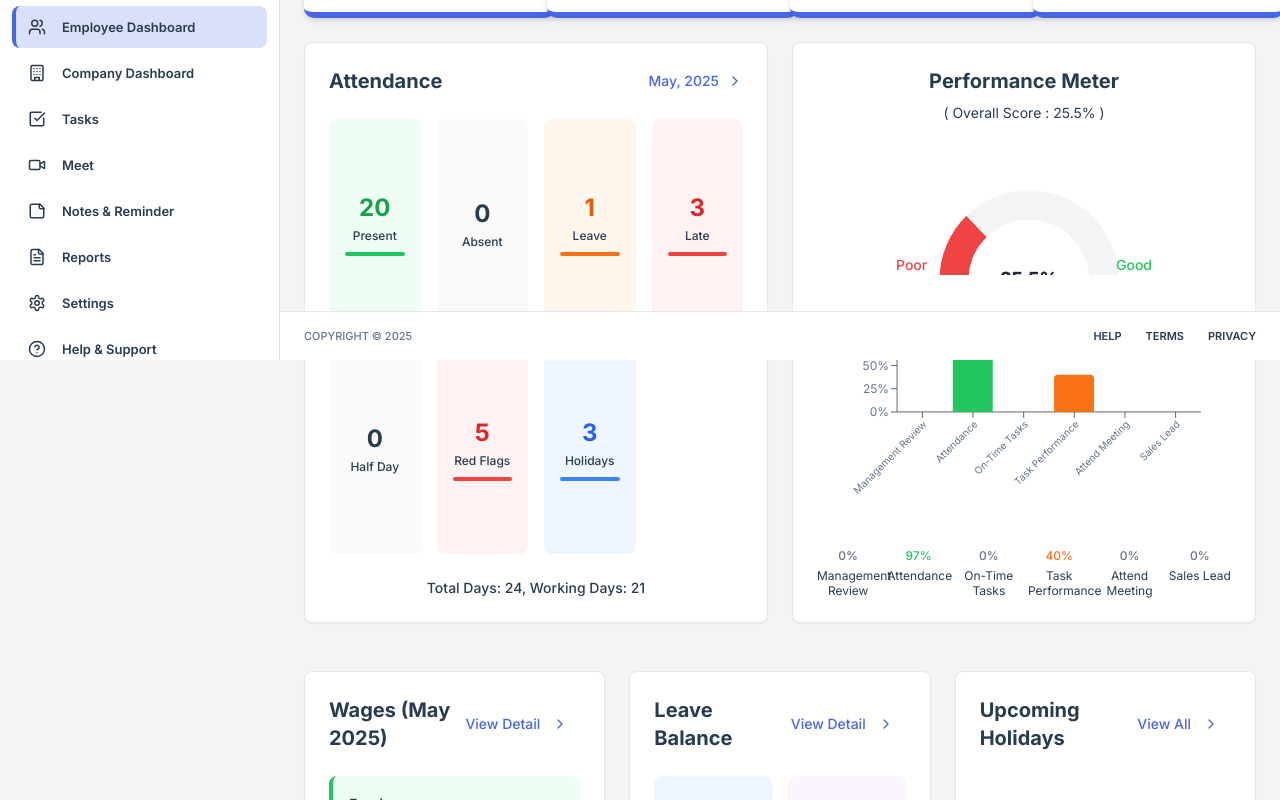
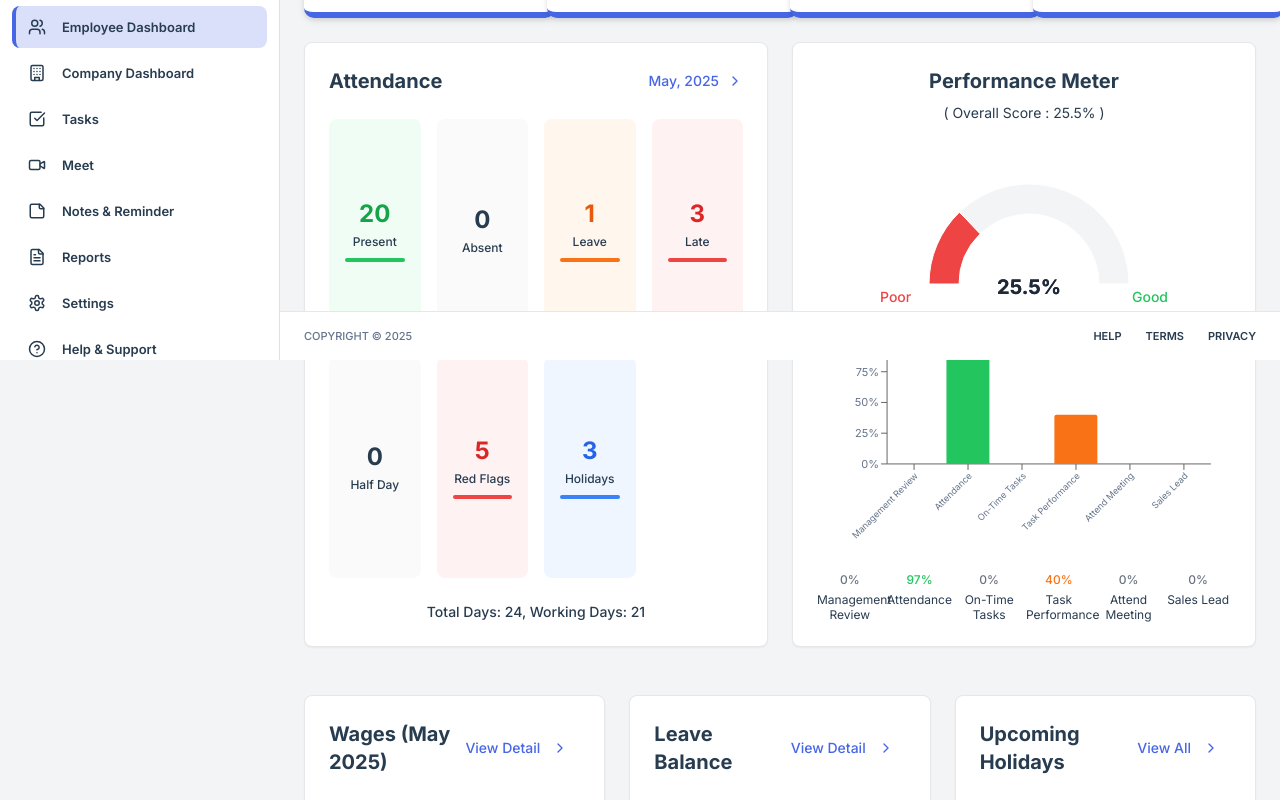
Before and after one commit to soumya85/webpanelEasyDo, a React (Vite) app: page /employee-dashboard in a window 1280 px wide. Shown: the part 440-1240 px from the top of the page. Built offline with nearby package versions, Linux system fonts and the light colour scheme; the HTML template or start-up script is replaced by a standard one.

Commit message:
Fix Performance Meter score visibility and chart dimensions
cgen-1843eb057221415bac2c018caa5ff38a

```diff
--- a/src/components/PerformanceMeter.tsx
+++ b/src/components/PerformanceMeter.tsx
@@ -43,15 +43,16 @@ export default function PerformanceMeter() {
     },
   };
 
-  // Custom label component for the gauge
+  // Custom label component for the gauge with better positioning
   const renderCustomLabel = ({ cx, cy }: { cx: number; cy: number }) => {
     return (
       <text
         x={cx}
-        y={cy}
+        y={cy + 5} // Slightly adjust Y position
         textAnchor="middle"
         dominantBaseline="middle"
-        className="text-lg font-bold fill-gray-800"
+        className="text-xl font-bold fill-gray-800"
+        fontSize="20"
       >
         {overallScore}%
       </text>
@@ -72,7 +73,7 @@ export default function PerformanceMeter() {
       <Card className="bg-white border border-gray-200 shadow-sm h-full flex flex-col">
         <CardContent className="p-6 flex-1 flex flex-col">
           {/* Section Header - Title at top */}
-          <div className="text-center mb-6">
+          <div className="text-center mb-4">
             <h2 className="text-[#283C50] font-inter text-xl font-bold mb-2">
               Performance Meter
             </h2>
@@ -81,16 +82,16 @@ export default function PerformanceMeter() {
             </p>
           </div>
 
-          {/* Circular Performance Gauge */}
-          <div className="mb-6">
-            <div className="relative w-64 h-32 mx-auto">
-              <PieChart width={256} height={128}>
+          {/* Circular Performance Gauge - Increased size and better positioning */}
+          <div className="mb-4">
+            <div className="relative w-80 h-44 mx-auto flex items-center justify-center">
+              <PieChart width={320} height={176}>
                 <Pie
                   data={gaugeData}
-                  cx={128}
-                  cy={128}
-                  innerRadius={60}
-                  outerRadius={90}
+                  cx={160} // Center X position
+                  cy={140} // Center Y position - moved down to ensure visibility
+                  innerRadius={70}
+                  outerRadius={100}
                   startAngle={180}
                   endAngle={0}
                   dataKey="value"
@@ -103,41 +104,41 @@ export default function PerformanceMeter() {
                 </Pie>
               </PieChart>
 
-              {/* Score Labels */}
-              <div className="absolute bottom-0 left-0 text-sm font-medium text-red-500">
+              {/* Score Labels - Positioned better */}
+              <div className="absolute bottom-2 left-4 text-sm font-medium text-red-500">
                 Poor
               </div>
-              <div className="absolute bottom-0 right-0 text-sm font-medium text-green-500">
+              <div className="absolute bottom-2 right-4 text-sm font-medium text-green-500">
                 Good
               </div>
             </div>
           </div>
 
           {/* Performance Categories Bar Chart */}
-          <div className="h-48 flex-1 min-h-0">
+          <div className="h-40 flex-1 min-h-0">
             <ChartContainer config={chartConfig} className="h-full w-full">
               <BarChart
                 data={performanceData}
-                margin={{ top: 20, right: 30, left: 20, bottom: 60 }}
+                margin={{ top: 10, right: 20, left: 10, bottom: 50 }}
               >
                 <XAxis
                   dataKey="category"
-                  tick={{ fontSize: 10 }}
+                  tick={{ fontSize: 9 }}
                   angle={-45}
                   textAnchor="end"
-                  height={60}
+                  height={50}
                   interval={0}
                 />
                 <YAxis
                   domain={[0, 100]}
-                  tick={{ fontSize: 12 }}
+                  tick={{ fontSize: 11 }}
                   tickFormatter={(value) => `${value}%`}
                 />
                 <ChartTooltip
                   content={<ChartTooltipContent />}
                   formatter={(value) => [`${value}%`, "Performance"]}
                 />
-                <Bar dataKey="percentage" radius={[4, 4, 0, 0]}>
+                <Bar dataKey="percentage" radius={[2, 2, 0, 0]}>
                   {performanceData.map((entry, index) => (
                     <Cell
                       key={`cell-${index}`}
@@ -150,7 +151,7 @@ export default function PerformanceMeter() {
           </div>
 
           {/* Performance Legend */}
-          <div className="grid grid-cols-2 sm:grid-cols-3 lg:grid-cols-6 gap-2 mt-4">
+          <div className="grid grid-cols-2 sm:grid-cols-3 lg:grid-cols-6 gap-1 mt-2">
             {performanceData.map((item, index) => (
               <div key={index} className="text-center">
                 <div
```
